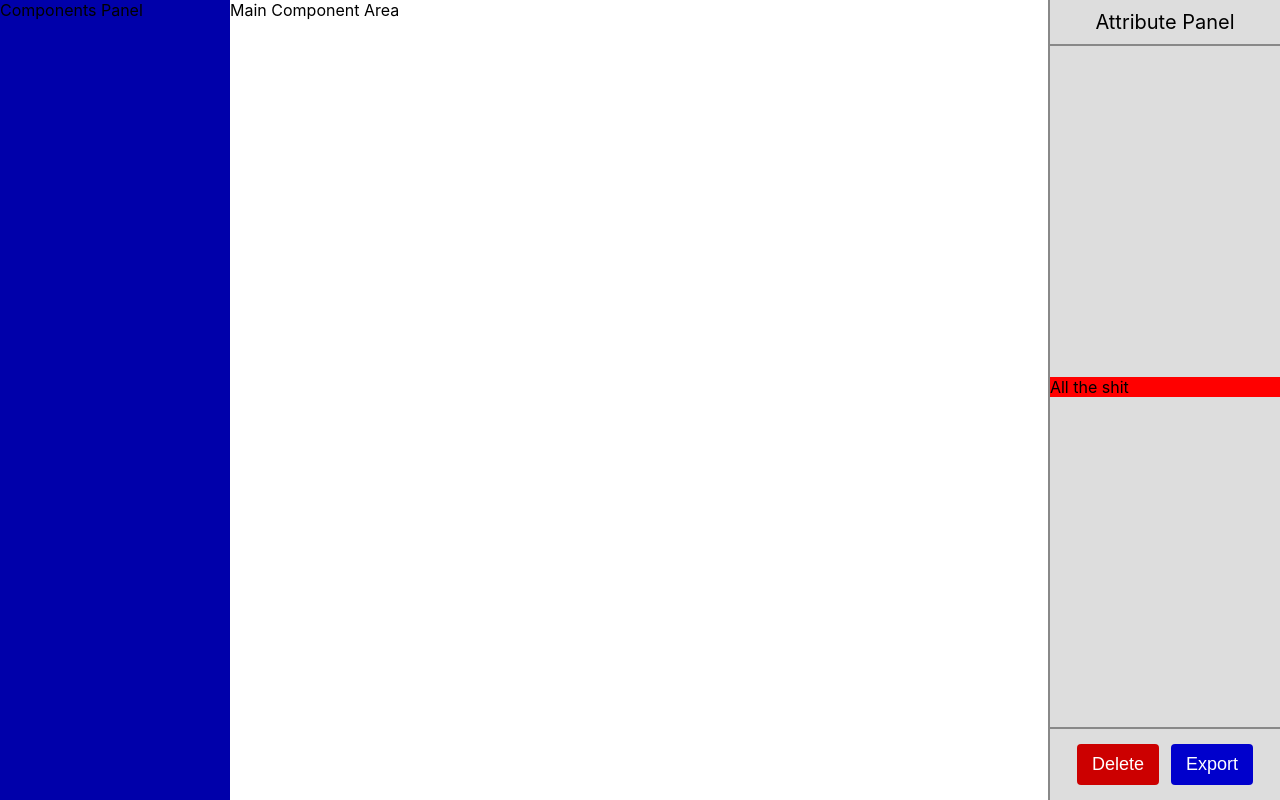
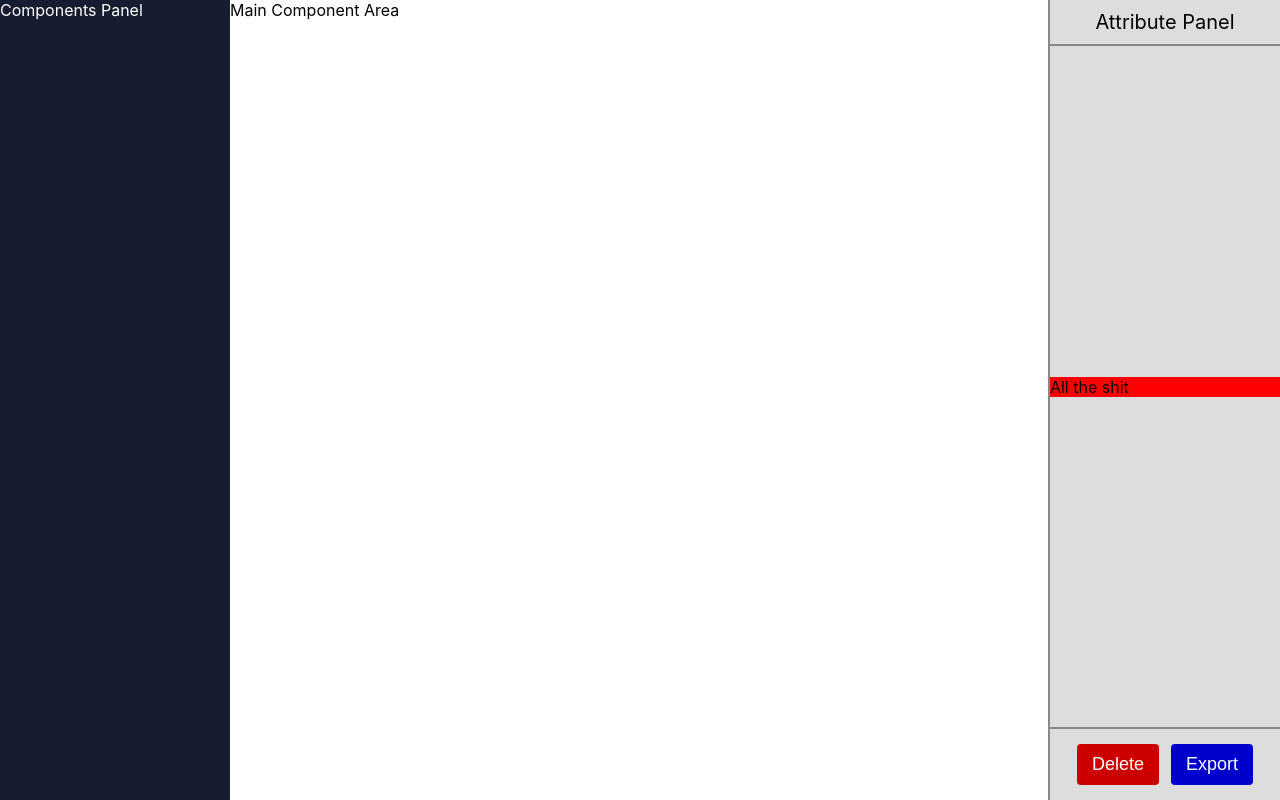
Before and after one commit to markarmanus/Assemblia, a React (Create React App) app in the folder frontend/: page / in a window 1280 px wide. Built offline with nearby package versions, Linux system fonts and the light colour scheme.

Commit message:
changed the code in the app.js to the componentspanel

```diff
--- a/frontend/src/App.js
+++ b/frontend/src/App.js
@@ -2,27 +2,19 @@ import { useState } from "react";
 import styled from "styled-components";
 import "./App.css";
 import { MainContext } from "./Context/MainContext";
-
+import ComponentsPanel from "./AppComponents/ComponentsPanel/ComponentsPanel";
 import AttributesPanel from "./AppComponents/AttributesPanel/AttributesPanel";
 
 const MainPage = styled.div`
   height: 100vh;
   display: flex;
 `;
-const RightPanel = styled.div`
-  background-color: #0000aa;
-  width: 18vw;
-  overflow-y: scroll;
-  &::-webkit-scrollbar {
-    display: none;
-  }
-`;
 
 const EditPanel = styled.div`
   background-color: #fff;
   width: 64vw;
   overflow-y: scroll;
-  &::-webkit-scrollbar {
+  2 &::-webkit-scrollbar {
     display: none;
   }
 `;
@@ -38,7 +30,7 @@ function App() {
   return (
     <MainContext.Provider value={{ mainContext, setMainContext }}>
       <MainPage>
-        <RightPanel>Components Panel</RightPanel>
+        <ComponentsPanel />
         <EditPanel>
           <div id={0} className="App">
             {/* App.js->return->div->0->content */}
--- a/frontend/src/AppComponents/ComponentsPanel/ComponentsPanel.js
+++ b/frontend/src/AppComponents/ComponentsPanel/ComponentsPanel.js
@@ -1,5 +1,16 @@
+import styled from "styled-components";
+
+const RightPanel = styled.div`
+  background-color: #161d30;
+  color: white;
+  width: 18vw;
+  overflow-y: scroll;
+  &::-webkit-scrollbar {
+    display: none;
+  }
+`;
 function ComponentsPanel() {
-  return <div></div>;
+  return <RightPanel>Components Panel</RightPanel>;
 }
 
 export default ComponentsPanel;
```
